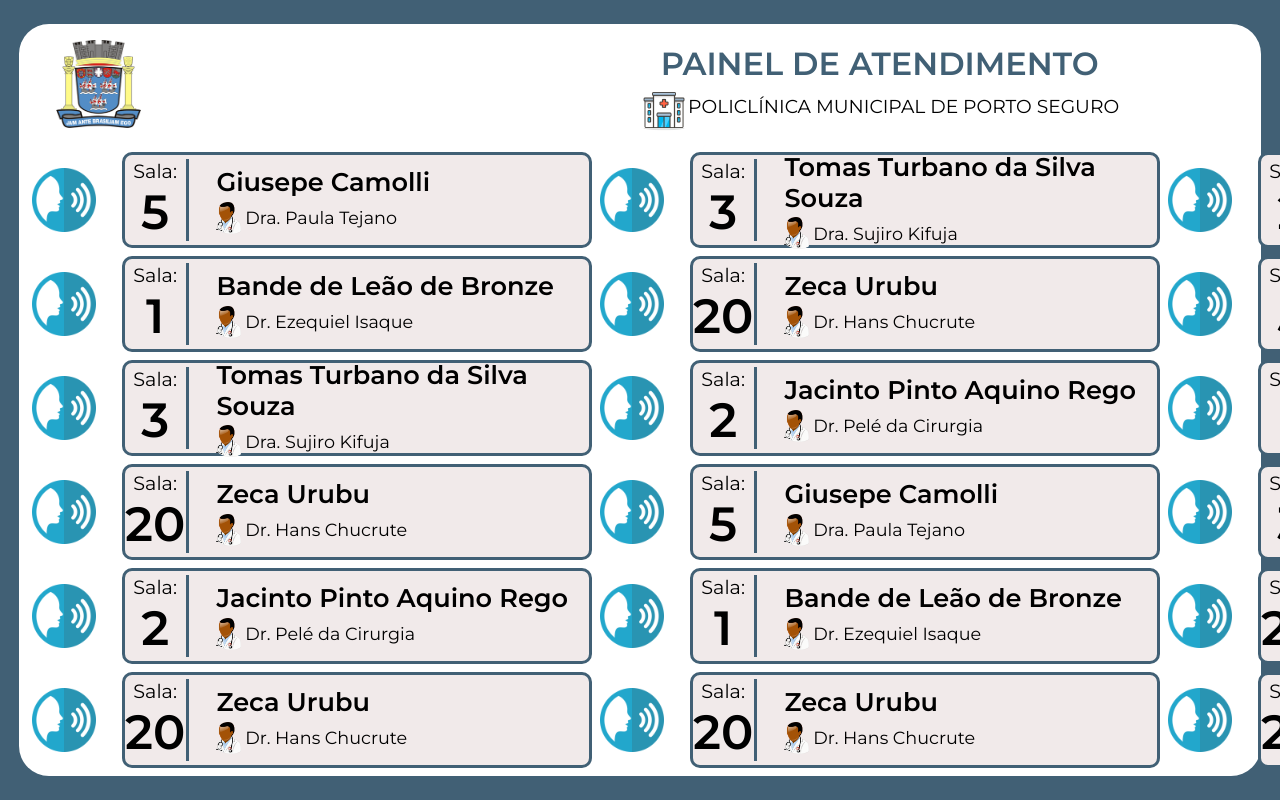
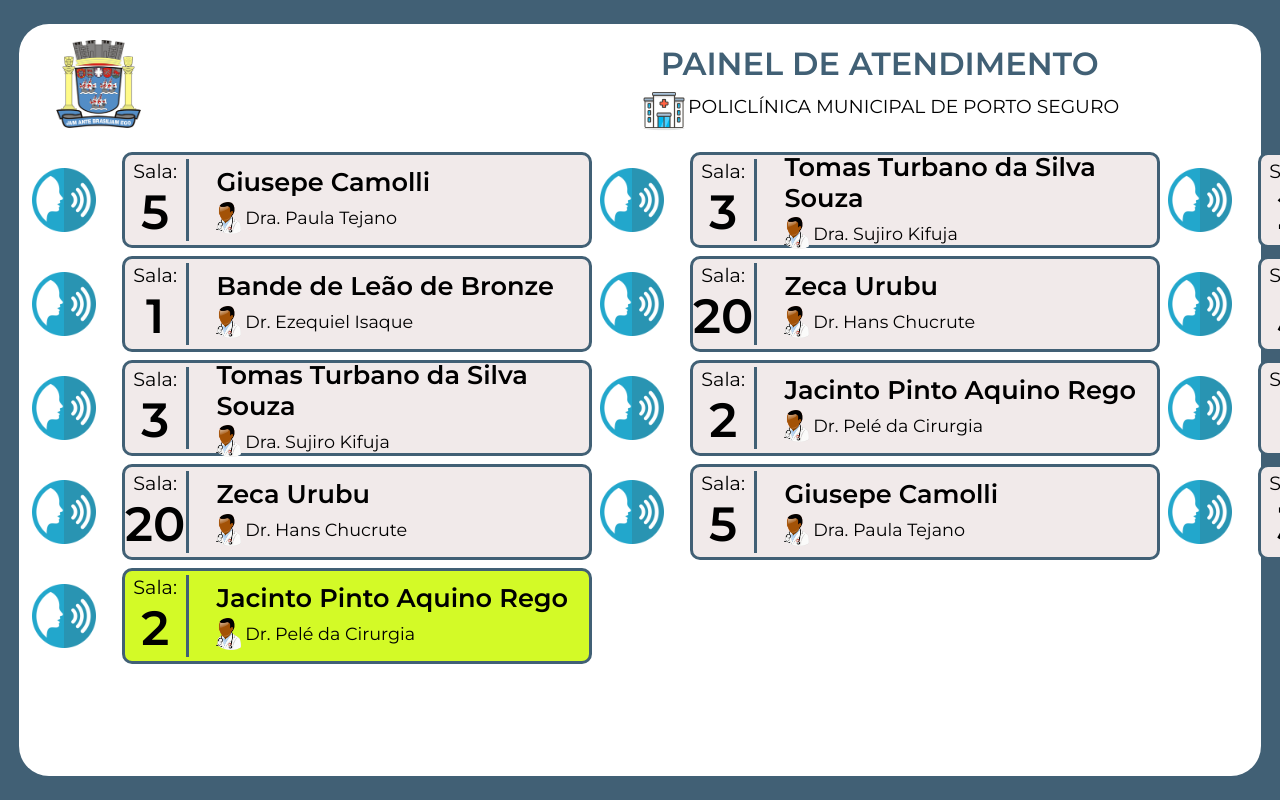
Before and after one commit to Deivz/painel-atendimento, a React (Create React App) app: page / in a window 1280 px wide. Shown: the top 800 px of the page. Built offline with nearby package versions, Linux system fonts and the light colour scheme.

Commit message:
Sonorização implementada, ultimo chamado exibindo em cor diferente

```diff
--- a/src/components/Card/Card.jsx
+++ b/src/components/Card/Card.jsx
@@ -3,11 +3,11 @@ import styles from './Card.module.css';
 import icone from '../../assets/img/chamado.png';
 import medico from '../../assets/img/doc.png';
 
-export default function Card({ nomeMedico, nomePaciente, numeroSala }) {
+export default function Card({ isLastChild, nomeMedico, nomePaciente, numeroSala }) {
    return (
       <div className={styles.container}>
          <img className={styles.icone} src={icone} />
-         <div className={styles.informacoes}>
+         <div className={isLastChild ? `${styles.informacoes} ${styles.chamado}` : `${styles.informacoes}`}>
             <div className={styles.sala}>
                <p>Sala:</p>
                <h3>{numeroSala}</h3>
--- a/src/components/Card/Card.module.css
+++ b/src/components/Card/Card.module.css
@@ -17,6 +17,10 @@
    justify-content: space-between;
    text-align: center;
    width: 470px;
+}
+
+.chamado{
+   background-color: #d3fa27;
 }
 
 .icone {
--- a/src/pages/Home/Home.jsx
+++ b/src/pages/Home/Home.jsx
@@ -3,20 +3,38 @@ import styles from "./Home.module.css"
 import Header from '../../components/Header/Header'
 import Card from '../../components/Card/Card';
 import atendimento from '../../utils/atendimento.json';
+import som from "../../assets/sound/chamado.3gpp";
+
 
 export default function Home() {
 
    const [atendimentos, setAtendimentos] = useState({});
 
+   function tocarSom() {
+      const audio = new Audio(som);
+      audio.play()
+   }
+
+   let tamanhoAtual = 0;
+
    useEffect(() => {
       const interval = setInterval(() => {
          setAtendimentos(atendimento);
-      }, 5000);
+      }, 1000);
+
       return () => clearInterval(interval);
 
    }, []);
 
    const atendimentosMemoizado = useMemo(() => atendimentos, [atendimentos]);
+
+
+   useEffect(() => {
+      if(atendimento.length > atendimentosMemoizado.length){
+         tocarSom();
+      }
+
+   }, [atendimentosMemoizado]);
 
    return (
       <section className={styles.home}>
@@ -26,9 +44,14 @@ export default function Home() {
                   <Header />
                   <div className={styles.cards}>
                      {
-                        Object.values(atendimentosMemoizado).map(atendimento => {
-                           console.log(atendimento)
-                           return <Card nomeMedico={atendimento.profissional} nomePaciente={atendimento.nome} numeroSala={atendimento.sala} />
+                        Object.values(atendimentosMemoizado).map((atendimento, index) => {
+                           return <Card
+                              key={`${atendimento.sala}index}`}
+                              nomeMedico={atendimento.profissional}
+                              nomePaciente={atendimento.nome}
+                              numeroSala={atendimento.sala}
+                              isLastChild={index === atendimentos.length - 1 ? true : false}
+                           />
                         })
                      }
                   </div>
--- a/src/utils/atendimento.json
+++ b/src/utils/atendimento.json
@@ -76,35 +76,5 @@
       "nome": "Jacinto Pinto Aquino Rego",
       "profissional": "Dr. Pelé da Cirurgia",
       "sala": "2"
-   },
-   {
-      "id": "4",
-      "nome": "Bande de Leão de Bronze",
-      "profissional": "Dr. Ezequiel Isaque",
-      "sala": "1"
-   },
-   {
-      "id": "5",
-      "nome": "Zeca Urubu",
-      "profissional": "Dr. Hans Chucrute",
-      "sala": "20"
-   },
-   {
-      "id": "5",
-      "nome": "Zeca Urubu",
-      "profissional": "Dr. Hans Chucrute",
-      "sala": "20"
-   },
-   {
-      "id": "5",
-      "nome": "Zeca Urubu",
-      "profissional": "Dr. Hans Chucrute",
-      "sala": "20"
-   },
-   {
-      "id": "5",
-      "nome": "Zeca Urubu",
-      "profissional": "Dr. Hans Chucrute",
-      "sala": "20"
    }
 ]
```
Also changed, not shown: 1 other file (tests, documents, lock files or other folders).
